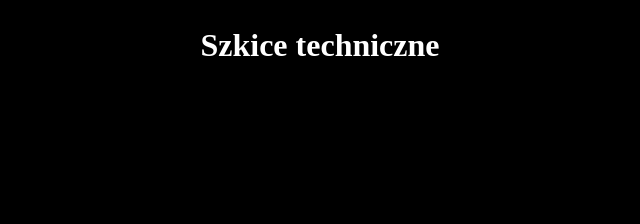
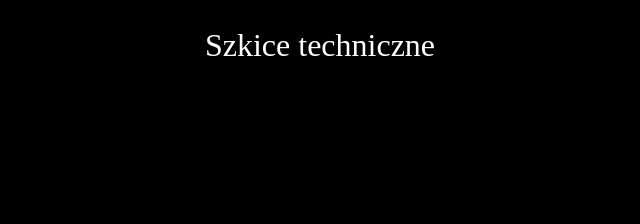
Before and after one commit to dziury/szkice, a Jekyll site: the page built from index.md, in a window 1280 px wide. Shown: the top 224 px of the page, without its empty margins (320-960 px from the left). Built offline with Jekyll 4.4.1, drawn with Linux system fonts in a browser that asks for light colours; our own code applies the rules of GitHub Pages for plain Markdown files.

Commit message:
layout modified

```diff
--- a/_layouts/default.html
+++ b/_layouts/default.html
@@ -19,12 +19,18 @@
         }
         h3 {
             color: white;
+            font-family: 'OpenSans';
+            font-weight: 400;
         }
         h2 {
             color: white;
+            font-family: 'OpenSans';
+            font-weight: 400;
         }
         h1 {
             color: white;
+            font-family: 'OpenSans';
+            font-weight: 400;
         }
     </style>
 </head>
```
